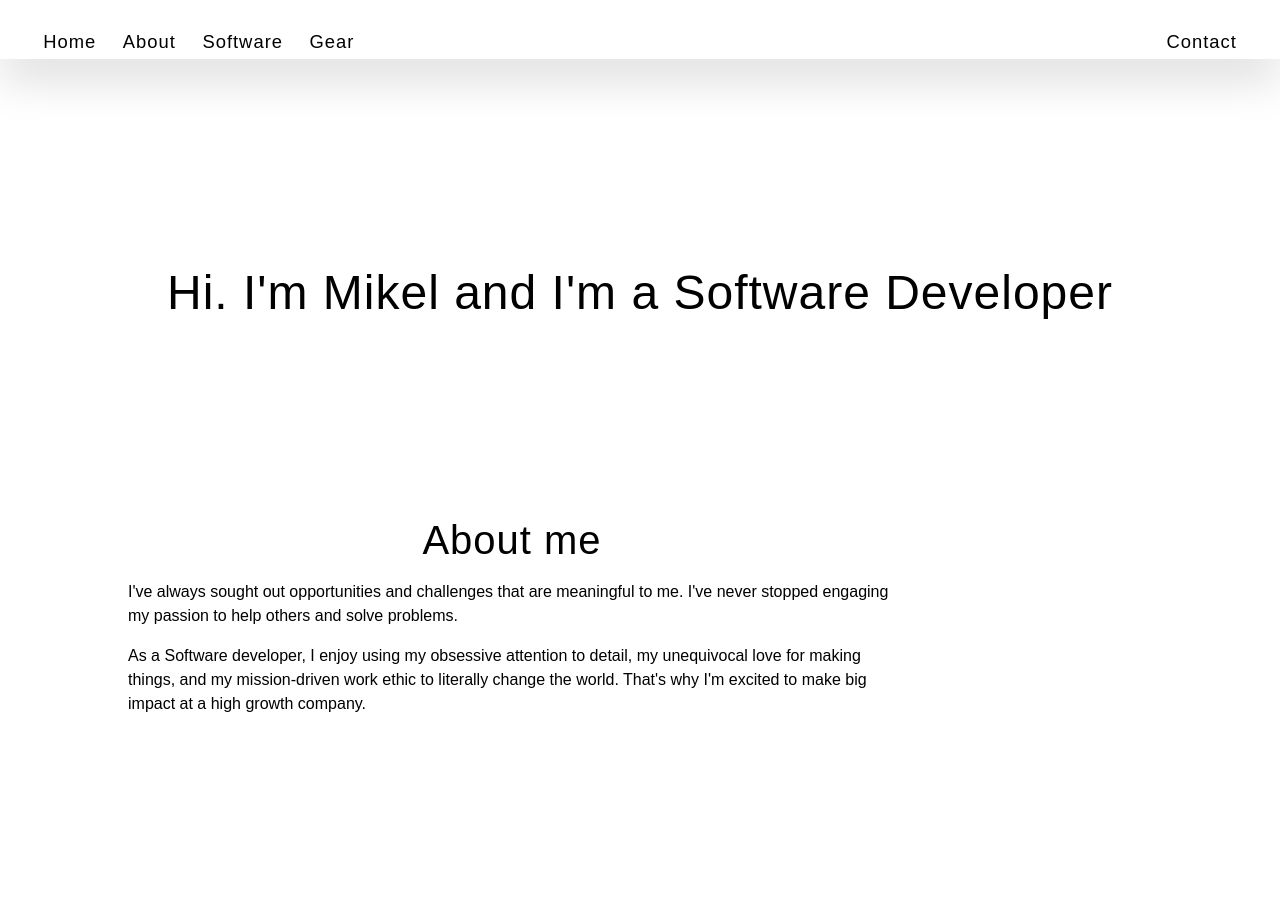
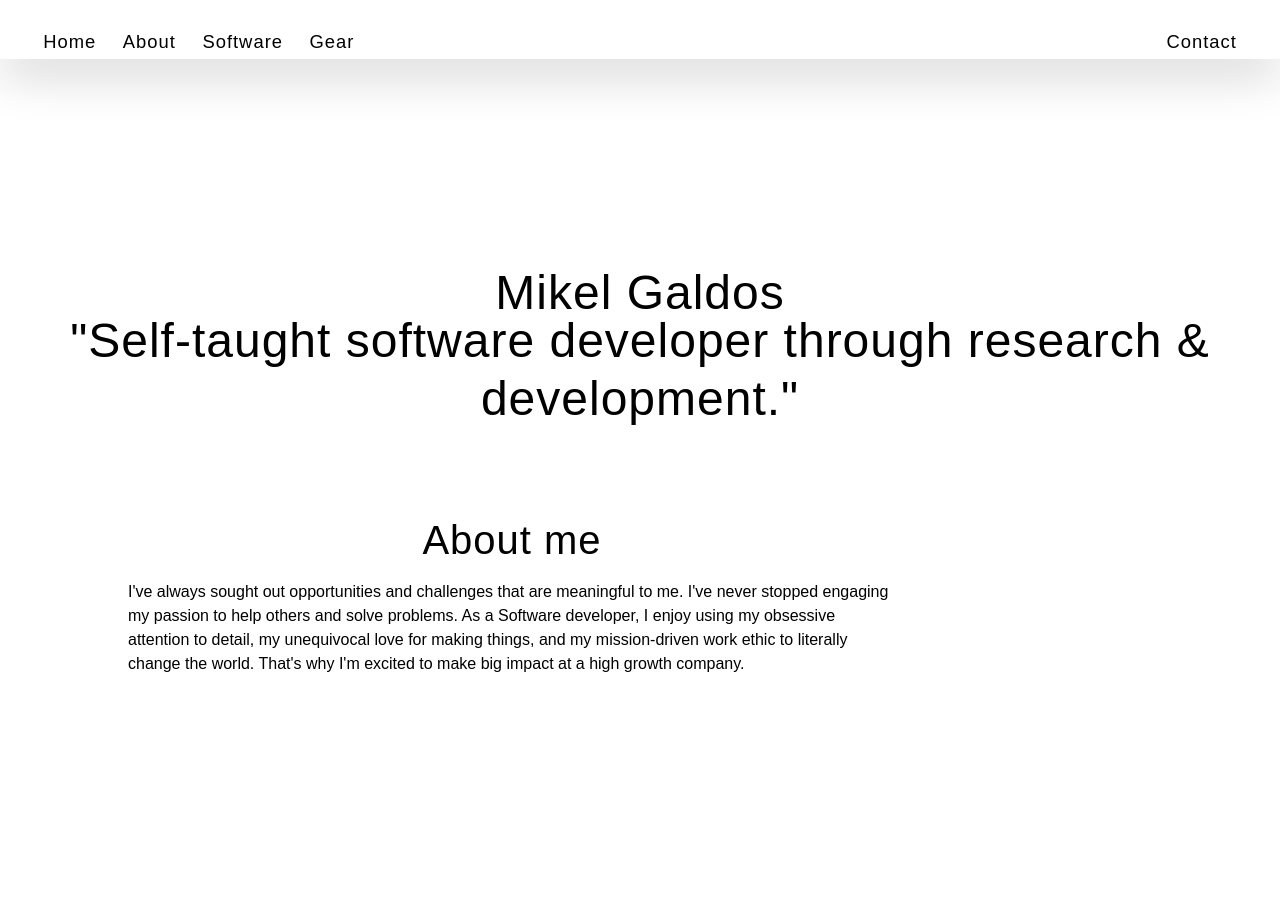
Before and after one commit to MikelGV/Personal-Website, a Flask app: page / in a window 1280 px wide. Shown: the top 911 px of the page. Run offline with Flask 2, Linux system fonts and the light colour scheme.

Commit message:
h3 added

```diff
--- a/src/flaskr/templates/app/index.html
+++ b/src/flaskr/templates/app/index.html
@@ -3,17 +3,17 @@
 {% block content %}
     <section class="intro">
         <div class="nav">
-            <h1>Hi. I'm Mikel and I'm a Software Developer</h1>
+            <h1>Mikel Galdos</h1>
+            <h3>
+                "Self-taught software developer through research & development."
+            </h3>
         </div>
     </section>
     <section id="about">
         <div class="content-wrapper">
             <h1>About me</h1>
             <p>I've always sought out opportunities and challenges that are meaningful to me. I've never stopped engaging my passion to
-                help others and solve problems.
-            </p>
-            <p>
-                As a Software developer, I enjoy using my obsessive attention to detail, my unequivocal love for making things, and my
+                help others and solve problems. As a Software developer, I enjoy using my obsessive attention to detail, my unequivocal love for making things, and my
                 mission-driven work ethic to literally change the world. That's why I'm excited to make big impact at a high growth company.
             </p>
         </div>
```
